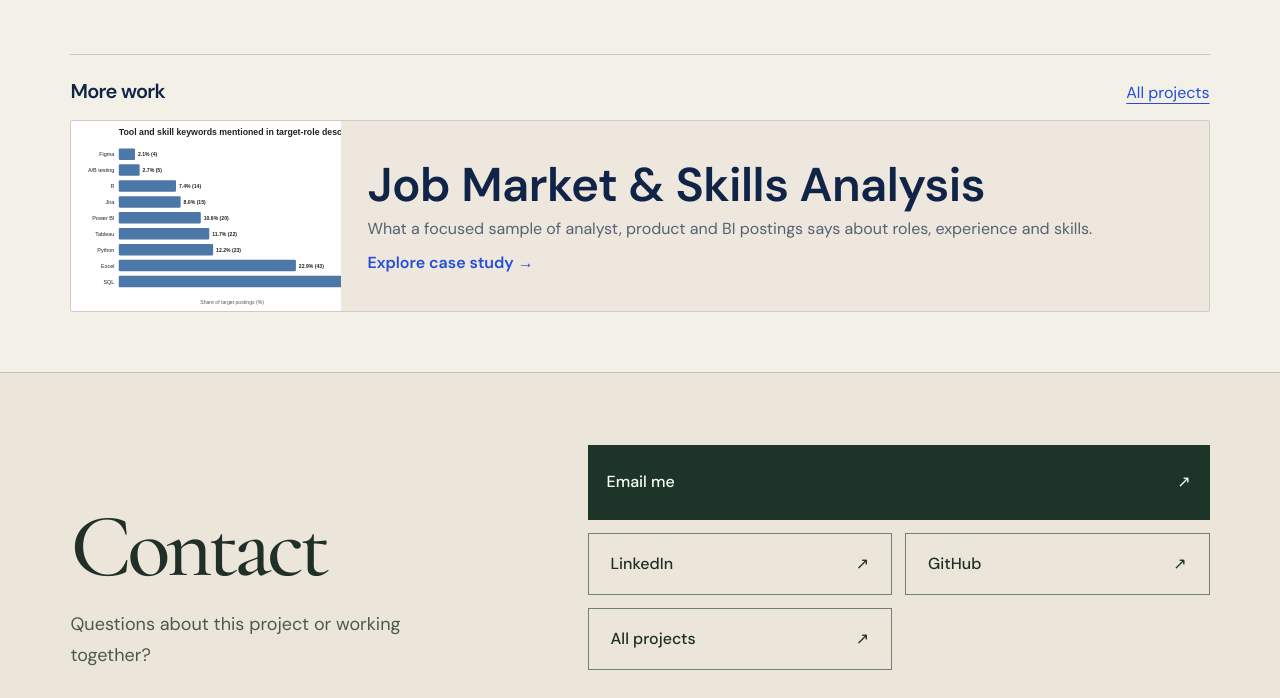
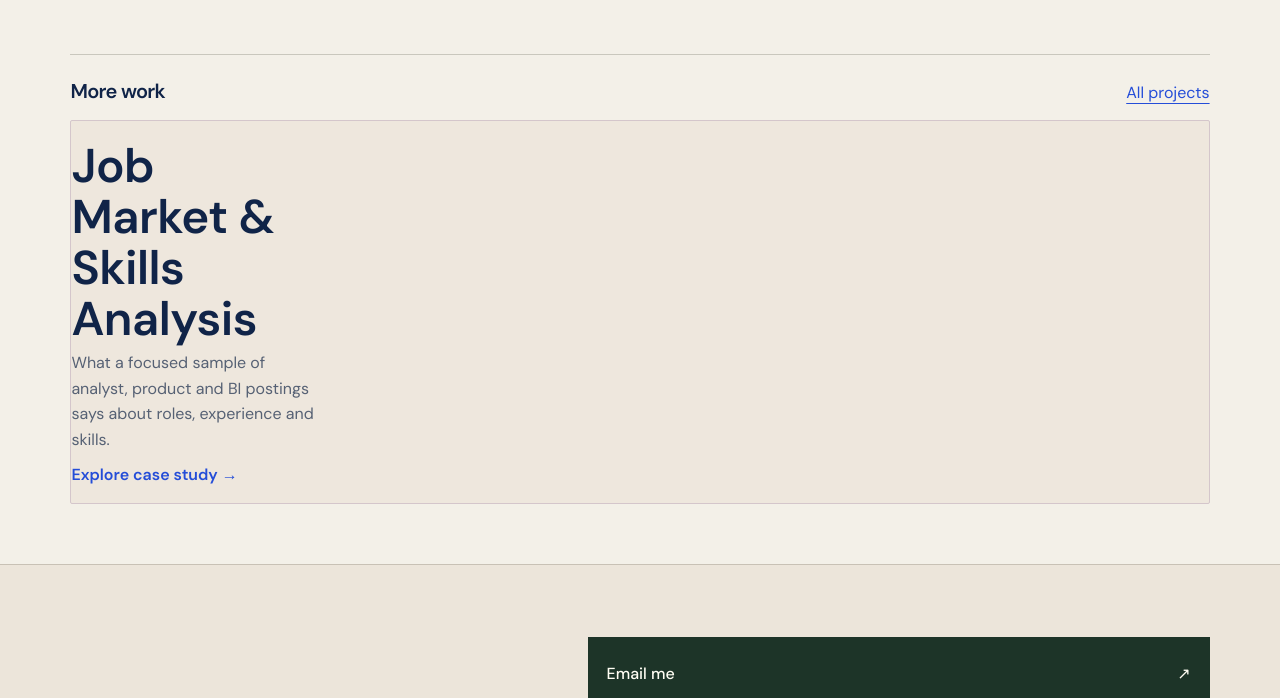
Before and after one commit to BerylKoko/Portfolio, a website built with Vite: page work/race-lens/index.html in a window 1280 px wide. Shown: the part 7200-7898 px from the top of the page. Built offline with nearby package versions, Linux system fonts and the light colour scheme.

Commit message:
Simplify next-project navigation and remove repeated preview screenshot: race-lens

```diff
--- a/work/race-lens/index.html
+++ b/work/race-lens/index.html
@@ -51,7 +51,7 @@
 </div></div></section>
 <section class="visual-pair"><figure class="reveal"><a class="zoom" href="../../assets/race-lens-comparison.jpg" aria-label="Enlarge: Driver comparison at illustrative lap 24, showing tyre age, pit status and the gap together."><img src="../../assets/race-lens-comparison.jpg" alt="Driver comparison at illustrative lap 24, showing tyre age, pit status and the gap together." loading="lazy" decoding="async"></a><figcaption>Driver comparison at illustrative lap 24, showing tyre age, pit status and the gap together.<span>↗ Enlarge</span></figcaption></figure><div class="reveal"><h2>Comparison should remove mental arithmetic, not add another dashboard.</h2><p>Two driver selectors put timing, tyre compound, tyre age and pit state side by side, then summarize the gap in a sentence. The data and track geometry are illustrative; the prototype is testing the interaction model, not reproducing a real Grand Prix.</p></div></section>
 <section class="chapter compact reveal"><div><h2>HTML, CSS and JavaScript keep the replay state synchronized.</h2><p>Changing the lap updates the SVG track, driver markers, running order, tyre state and comparison copy together. The result is a working interaction prototype that lets the research question be experienced instead of only described.</p></div></section>
-</div><section class="next-project shell"><div class="next-header"><h2>More work</h2><a href="../../index.html#work">All projects</a></div><a class="next-card" href="../job-market/index.html"><img src="../../assets/skill_keywords.svg" alt="Job Market & Skills Analysis preview" loading="lazy"><div><h3>Job Market & Skills Analysis</h3><p>What a focused sample of analyst, product and BI postings says about roles, experience and skills.</p><span class="card-cta">Explore case study →</span></div></a></section></main><footer class="case-footer">
+</div><section class="next-project shell"><div class="next-header"><h2>More work</h2><a href="../../index.html#work">All projects</a></div><a class="next-card" href="../job-market/index.html"><div><h3>Job Market & Skills Analysis</h3><p>What a focused sample of analyst, product and BI postings says about roles, experience and skills.</p><span class="card-cta">Explore case study →</span></div></a></section></main><footer class="case-footer">
   <div class="shell case-footer-content">
     <div><h2>Contact</h2><p>Questions about this project or working together?</p></div>
     <div class="case-footer-actions">
```
